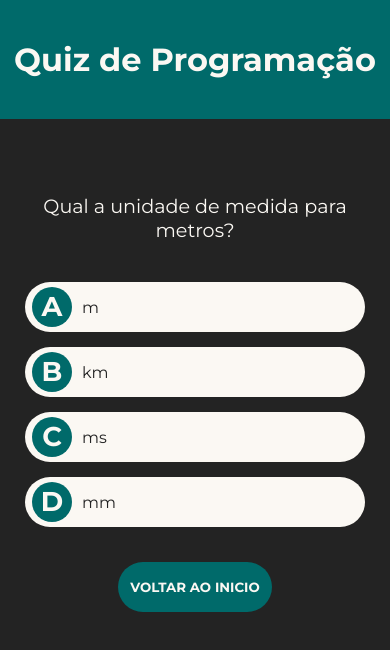
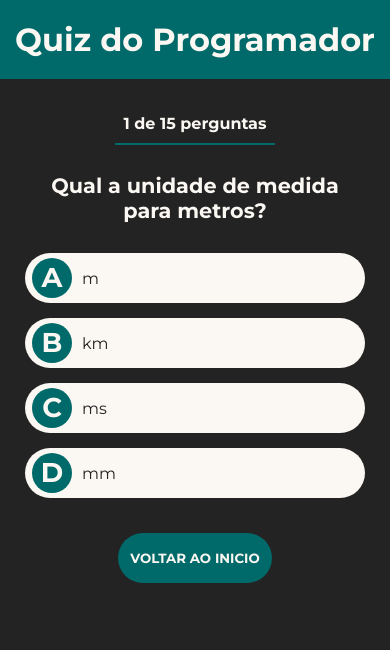
Before and after one commit to MarcioParanhos/Quizz-com-vanilla-JS, a plain HTML site: page quizz.html in a window 390 px wide. Drawn offline with Linux system fonts and the light colour scheme.

Commit message:
Ajustes no mobile e numero da pergunta atual

```diff
--- a/css/style.css
+++ b/css/style.css
@@ -15,7 +15,7 @@ body {
   display: none !important;
 }
 #main-title {
-  padding: 40px 0;
+  padding: 20px 0;
   text-align: center;
   background-color: #006a6a;
 }
@@ -67,9 +67,9 @@ body {
 
 /* QUIZZ CONTAINER */
 #quizz-container {
-  width: 40%;
-  margin: 50px auto;
-  border: 1px solid #fbf8f3;
+  width: 50%;
+  margin: 45px auto;
+  border: 2px solid #fbf8f3;
   padding: 25px;
   border-radius: 25px;
   display: flex;
@@ -81,8 +81,10 @@ body {
 }
 #question {
   text-align: center;
-  margin-bottom: 25px;
-  font-size: 1.2rem;
+  margin-top: 10px;
+  margin-bottom: 15px;
+  font-size: 1.3rem;
+  font-weight: bold;
 }
 #question-number {
   font-weight: bold;
@@ -159,6 +161,14 @@ body {
   .card a {
     width: 350px !important;
   }
+  #question-number {
+    padding-bottom: 10px;
+    border-bottom: 2px solid #006a6a;
+  }
+  #question {
+    margin-top: 20px;
+    font-weight: bold;
+  }
 }
 
 /* INDEX */
@@ -209,3 +219,11 @@ body {
   font-weight: bold;
   color: #fbf8f3;
 }
+#question-number {
+  margin: 0 auto;
+  text-align: center;
+  margin-top: -35px;
+  margin-bottom: 8px;
+  background-color: #232323;
+  width: 160px;
+}
--- a/js/scripts.js
+++ b/js/scripts.js
@@ -1,5 +1,6 @@
 // DECLARAÇÂO DE VARIAVEIS
 const question = document.querySelector("#question");
+const questionNumber = document.querySelector("#question-number");
 const answersBox = document.querySelector("#answers-box");
 const quizzContainer = document.querySelector("#quizz-container");
 const scoreContainer = document.querySelector("#score-container");
@@ -62,7 +63,9 @@ if (data.tech === "php") {
     });
     //Alterar o texto da pergunta
     const questionText = question.querySelector("#question-text");
+    const questionNum = questionNumber.querySelector("#select-number");
     questionText.textContent = questionsPhp[i].question;
+    questionNum.textContent = numberNoRepeat.length;
     //   Insere as Alternativas
     questionsPhp[i].answers.forEach(function (answer, i) {
       //Cria o template do botão do quizz
--- a/quizz.html
+++ b/quizz.html
@@ -13,7 +13,7 @@
 </head>
 
 <body>
-    <h1 id="main-title">Quiz de Programação</h1>
+    <h1 id="main-title">Quiz do Programador</h1>
     <!-- SCORE BOARD -->
     <div id="score-container" class="hide">
         <h2>Você completou o quiz!</h2>
@@ -24,6 +24,7 @@
     </div>
     <!-- QUIZ CONTAINER -->
     <div id="quizz-container">
+        <p id="question-number"><span id="select-number">1</span> de 15 perguntas</p>
         <p id="question"><span id="question-text">Qual a unidade de medida para metros?</span></p>
         <div id="answers-box">
             <button><span class="btn-letter">a</span> <span class="question-answer">m</span></button>
```
